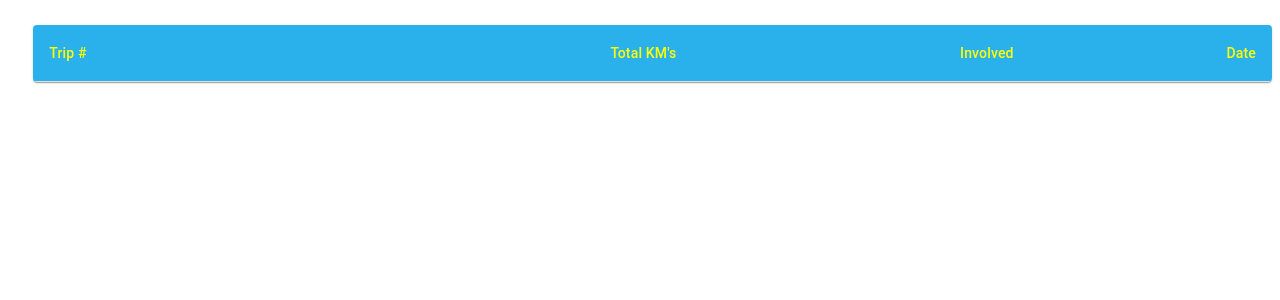
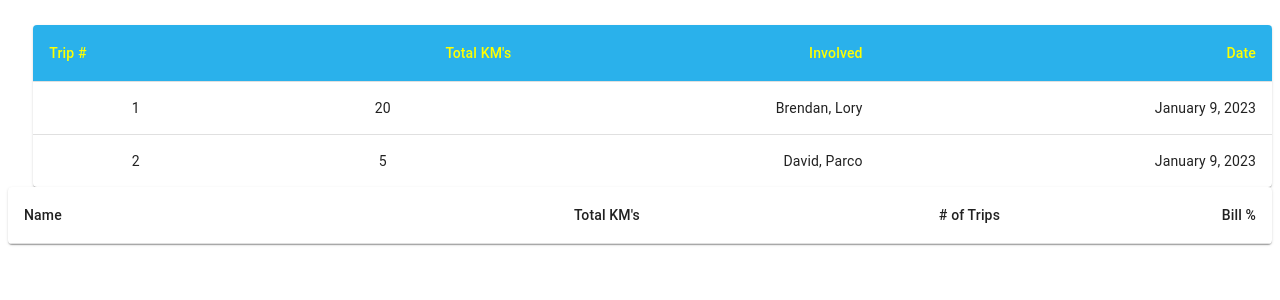
Before and after one commit to woobrendan/Fuel_Splitter, a React (Create React App) app in the folder fuel_splitter/: page /history in a window 1280 px wide. Shown: the top 300 px of the page. Built offline with nearby package versions, Linux system fonts and the light colour scheme.

Commit message:
import TripDetails component and render below TravelList. pass it props bill

```diff
--- a/fuel_splitter/src/components/History/SingleHistory.tsx
+++ b/fuel_splitter/src/components/History/SingleHistory.tsx
@@ -1,5 +1,6 @@
 import { FuelBill } from "../../model";
 import TravelList from "../Travel_Log/TravelList";
+import TripDetails from "./TripDetails";
 
 interface Props {
   bill: FuelBill;
@@ -7,8 +8,9 @@ interface Props {
 
 const SingleHistory: React.FC<Props> = ({ bill }) => {
   return (
-    <div className="history_single">
-      <TravelList />
+    <div className="history__single">
+      <TravelList tripLogs={bill.tripLogs} />
+      <TripDetails bill={bill} />
     </div>
   );
 };
```
